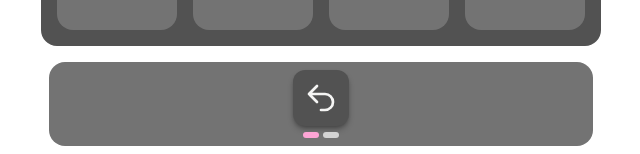
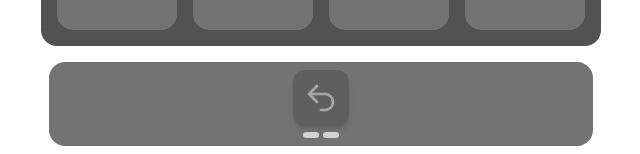
Before and after one commit to rmejia4209/2048, a React (Vite) app in the folder 2048/: page / in a window 1280 px wide. Shown: the part 643-797 px from the top of the page, without its empty margins (319-959 px from the left). Built offline with nearby package versions, Linux system fonts and the light colour scheme.

Commit message:
Working version of undo button

```diff
--- a/2048/src/components/Game.tsx
+++ b/2048/src/components/Game.tsx
@@ -19,14 +19,16 @@ function GameContainer(
 
   useEffect(() => {
     const handleUserInput = (e: KeyboardEvent) => {
+      console.log("key", e.key, "repeat", e.repeat);
       const acceptedKeys = ["ArrowUp", "ArrowLeft", "ArrowDown", "ArrowRight"]
       if (acceptedKeys.includes(e.key) && !limitInput.current) {
+        console.log("In useEffect - scheduling move")
         changeGameState((prev) => move(e.key, prev));
         }
       }
 
     window.addEventListener("keydown", handleUserInput);
-    return () => window.removeEventListener("keydown", handleUserInput)
+    return () => window.removeEventListener("keydown", handleUserInput);
   }, [])
 
   useEffect(() => {
--- a/2048/src/components/PowerUpContainer.tsx
+++ b/2048/src/components/PowerUpContainer.tsx
@@ -10,11 +10,9 @@ import { deepCopy } from "../utils/utils";
 interface PowerUpContainerPropTypes {
   gameState: Game;
   changeGameState: React.Dispatch<React.SetStateAction<Game>>
-  //prevGameStates: React.RefObject<Game[]>
 }
 
 function PowerUpContainer(
-
   { gameState, changeGameState }: PowerUpContainerPropTypes
 ): React.JSX.Element {
   return (
@@ -22,18 +20,7 @@ function PowerUpContainer(
       flex flex-row justify-center gap-4 items-center mt-4 bg-neutral-500
       w-72 mx-auto xs:w-96 xl:w-136 rounded-2xl py-2
     `}>
-      <UndoButton
-        onClick={
-          () => {
-            if (gameState.length > 1) {
-              changeGameState((prev) => {
-                const nextState = deepCopy(prev);
-                nextState.pop();
-                return nextState;
-              });
-            }
-          }
-        }
+      <UndoButton gameState={gameState} changeGameState={changeGameState}
       />
     </div>
   );
--- a/2048/src/components/UndoButton.tsx
+++ b/2048/src/components/UndoButton.tsx
@@ -2,15 +2,35 @@
 import PowerUP from "./base/PowerUp";
 import UndoIcon from "./icons/UndoIcon";
 
+import type { Game } from "../game/game";
+import { deepCopy } from "../utils/utils";
 
 
+interface UndoButtonPropTypes {
+  gameState: Game;
+  changeGameState: React.Dispatch<React.SetStateAction<Game>>
+}
+
 function UndoButton(
-  { onClick }: { onClick: () => void; }
+  { gameState, changeGameState }: UndoButtonPropTypes
 ): React.JSX.Element {
 
-  return (
-    <PowerUP Icon={UndoIcon} onClick={onClick}/>
-  )
+  const numUndos = gameState[gameState.length - 1].powerups.undos
+  const undo = () => {
+    let numberUndos = gameState[gameState.length - 1].powerups.undos;
+    if (gameState.length > 1 && numberUndos > 0) {
+      changeGameState((prev) => {
+        const nextState = deepCopy(prev);
+        nextState.pop();
+        nextState[nextState.length - 1].powerups.undos = (
+          (numberUndos - 1) as 0 | 1
+        );
+        return nextState;
+      });
+    }
+  }
+
+  return <PowerUP Icon={UndoIcon} uses={numUndos} action={undo}/>
 }
 
 
--- a/2048/src/components/base/PowerUp.tsx
+++ b/2048/src/components/base/PowerUp.tsx
@@ -5,7 +5,7 @@ function Uses({ numOfUses }: { numOfUses: number;}): React.JSX.Element {
     <div className="flex flex-row gap-1">
       {Array.from({length: 2}, (_, idx) => {
         return (
-          <div className={`
+          <div key={idx} className={`
             w-4 h-1.5 rounded-4xl
             ${numOfUses > idx ? "bg-pink-300": "bg-neutral-300"}
           `}></div>
@@ -16,30 +16,28 @@ function Uses({ numOfUses }: { numOfUses: number;}): React.JSX.Element {
 }
 
 function PowerUP(
-  { Icon, onClick }: { Icon: React.FC; onClick: () => void; }
+  { Icon, uses, action }: { Icon: React.FC; uses: number; action: () => void; }
 ): React.JSX.Element {
-
-  const isDisabled = false;
 
   return (
     <div className="flex flex-col items-center w-max mx-auto gap-1.5">
       <button
         aria-label="Undo"
-        disabled={isDisabled}
+        disabled={uses === 0 ? true : false}
         className={`
           flex items-center justify-center size-8 xs:size-12 xl:size-14
           rounded-xl shadow-md shadow-black/30 transition-all duration-150
           ease-in-out hover:bg-neutral-700 focus:bg-neutral-700
-          ${isDisabled
+          ${uses === 0
             ? "bg-neutral-700 opacity-40 cursor-not-allowed"
             : "bg-neutral-600 hover:cursor-pointer active:scale-95"
           }
         `}
-        onClick={onClick}
+        onClick={action}
       >
-      <Icon/>
+        <Icon/>
       </button>
-      <Uses numOfUses={1}/>
+      <Uses numOfUses={uses}/>
     </div>
 
 
--- a/2048/src/game/game.ts
+++ b/2048/src/game/game.ts
@@ -1,15 +1,21 @@
 
 import { randInt, flatMap, deepCopy } from "../utils/utils";
 
-interface Tile {
+type Tile = {
   id: number;
   value: number;
   row: number
   col: number
 }
 
+type PowerUps = {
+  undos: 0 | 1 | 2;
+}
+
 export type Board = Tile[][];
-export type Game = { board: Board; score: number; turn: number }[];
+export type Game = {
+  board: Board; score: number; turn: number; powerups: PowerUps
+}[];
 type Coordinates = [number, number][]
 
 
@@ -83,7 +89,8 @@ export function initGame(size: number = 4): Game {
   ));
   addRandomTile(board, 2);
   addRandomTile(board, 2);
-  const game: Game = [{board: board, score: 0, turn: 0}];
+  const powerups: PowerUps = {undos: 0}
+  const game: Game = [{board: board, score: 0, turn: 0, powerups: powerups}];
 
   return game;
 }
@@ -138,6 +145,17 @@ function* getRowAndCol(
 }
 
 
+function addPowerUps(value: number, powerups: PowerUps): void {
+
+  switch (value) {
+    case 32:
+      powerups.undos += powerups.undos < 2 ? 1 : 0;
+      return;
+    default:
+      return;
+  }
+
+}
 
 function slide(key: string, board: Board): number {
 
@@ -158,7 +176,7 @@ function slide(key: string, board: Board): number {
   return numSwaps;
 }
 
-function merge(key: string, board: Board): number {
+function merge(key: string, board: Board, powerups: PowerUps): number {
 
   let mergeTile: {row: number; col: number; tile: Tile}[] = []
   let score = 0;
@@ -171,7 +189,8 @@ function merge(key: string, board: Board): number {
           board[mergeTile[0].row][mergeTile[0].col], board[row][col]
         )
         board[mergeTile[0].row][mergeTile[0].col].value *= 2;
-        score += board[mergeTile[0].row][mergeTile[0].col].value
+        score += board[mergeTile[0].row][mergeTile[0].col].value;
+        addPowerUps(board[mergeTile[0].row][mergeTile[0].col].value, powerups)
         board[row][col].value = 0;
         mergeTile.length = 0;
       } else {
@@ -183,6 +202,8 @@ function merge(key: string, board: Board): number {
 }
 
 export function move(key: string, game: Game): Game {
+  console.log("In move")
+  const startTime = performance.now();
   let numMoves = 0;
   let score = 0;
   const gameCopy = deepCopy(game);
@@ -190,7 +211,7 @@ export function move(key: string, game: Game): Game {
 
 
   numMoves += slide(key, nextState.board);
-  score += merge(key, nextState.board);
+  score += merge(key, nextState.board, nextState.powerups);
   numMoves += slide(key, nextState.board);
   nextState.score += score
   if (numMoves > 0 || score > 0) {
@@ -198,7 +219,9 @@ export function move(key: string, game: Game): Game {
     nextState.turn += 1;
     gameCopy.push(nextState);
     if (gameCopy.length === 5) gameCopy.shift();
+    console.log(`Change: ${performance.now() - startTime}ms`)
     return gameCopy;
   };
+  console.log(`No Change: ${performance.now() - startTime}ms`)
   return game;
 }
```
